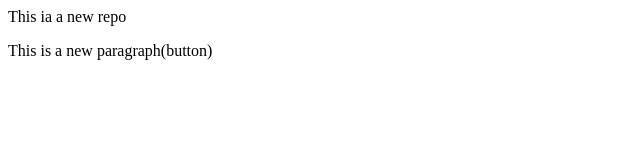
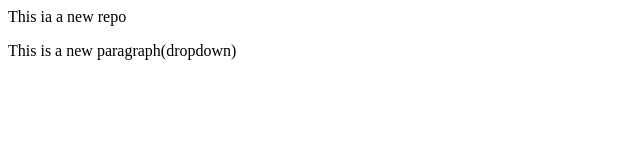
Before and after one commit to Amlankumarmohapatra2004/localrepo, a plain HTML site: page index.html in a window 1280 px wide. Shown: the full height of the page, 0-640 px from the left. Drawn offline with Linux system fonts and the light colour scheme.

Commit message:
Add dropdown

```diff
--- a/index.html
+++ b/index.html
@@ -1,2 +1,2 @@
 <p>This ia a new repo</p>
-<p>This is a new paragraph(button)</p>
+<p>This is a new paragraph(dropdown)</p>
```
